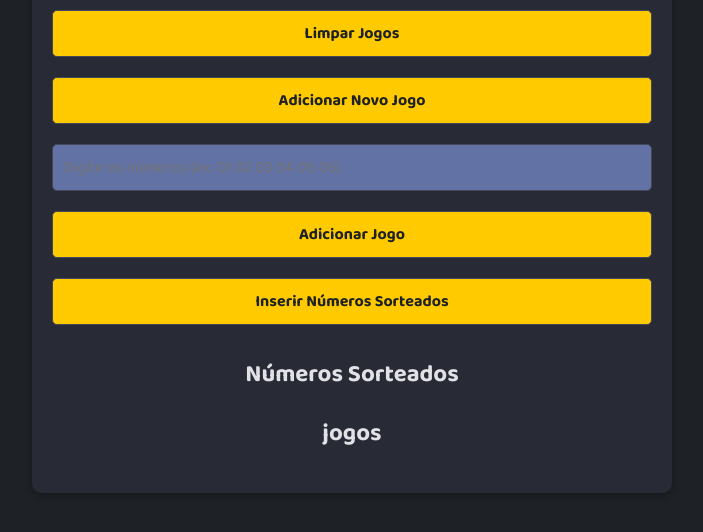
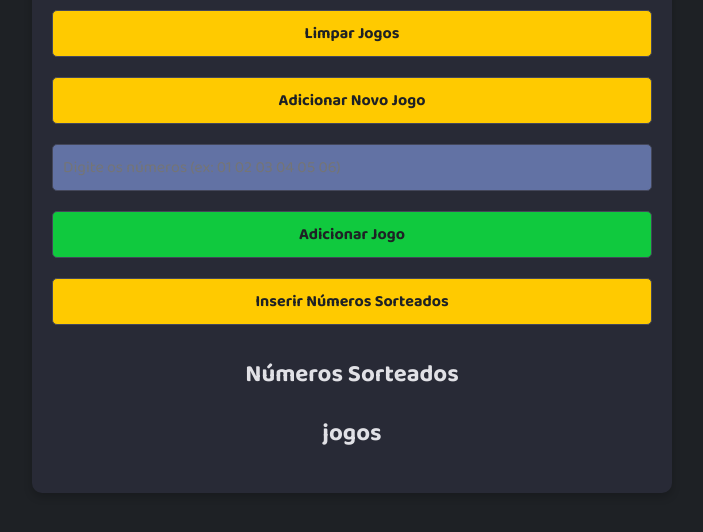
Before and after one commit to bruno-baeta/mega-da-virada-comparacao, a plain HTML site: page index.html in a window 1280 px wide. Both pictures are taken after a click on the button "Adicionar Novo Jogo". Shown: the part 154-686 px from the top of the page, without its empty margins (288-991 px from the left). Drawn offline with Linux system fonts and the light colour scheme.

Commit message:
Update estilo.css

```diff
--- a/estilo.css
+++ b/estilo.css
@@ -95,3 +95,7 @@ button:hover {
 .bolinha.acertou {
     background-color: #10c93e; /* Verde para números acertados */
 }
+
+#add-jogo {
+    background-color: #10c93e;
+}
```
